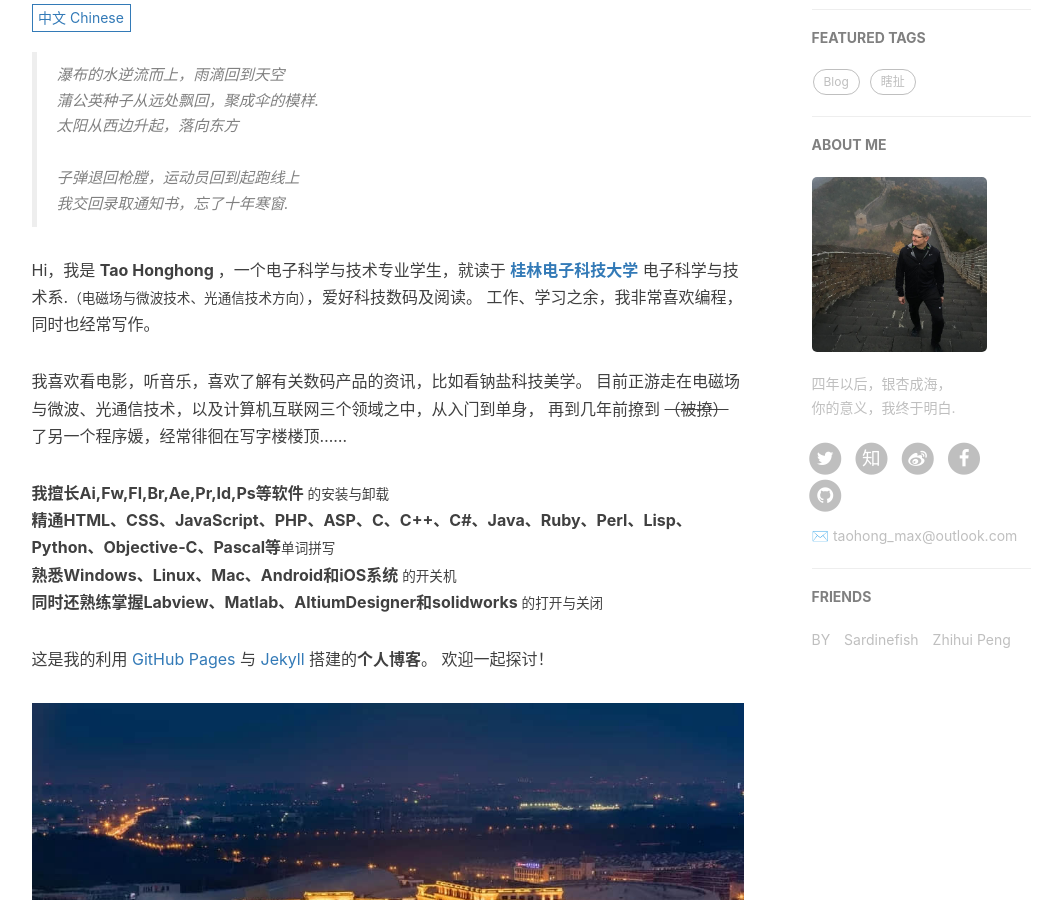
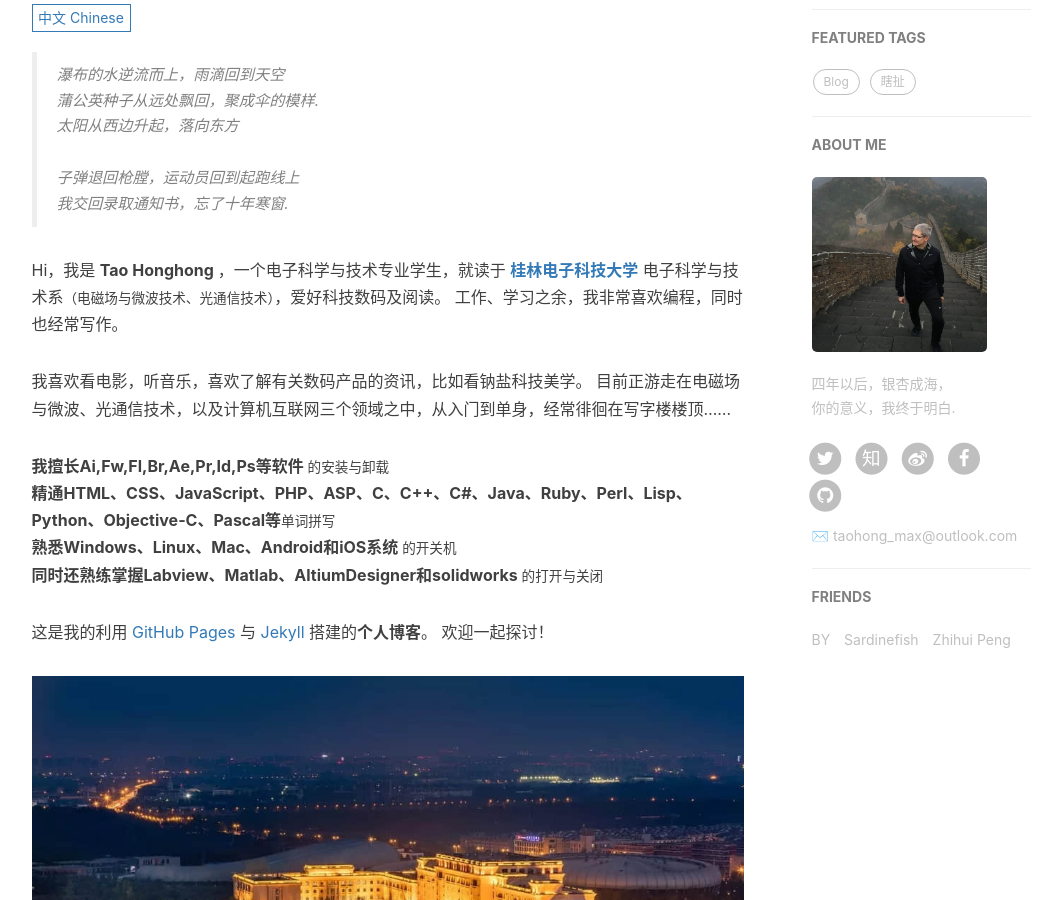
Before and after one commit to TaohongMaxwell/TaohongMaxwell.github.io, a Jekyll site: the page built from about.html, in a window 1280 px wide and 900 px high, scrolled down 449 px. Shown: the whole window, without its empty margins (136-1198 px from the left). Built offline with Jekyll 4.4.1, drawn with Linux system fonts in a browser that asks for light colours; nearby versions of some CDN libraries; comment, search, counter and statistics services are not loaded.

Commit message:
Update about.html

```diff
--- a/about.html
+++ b/about.html
@@ -32,15 +32,14 @@ header-img: "img/guilin/yaoshan.jpg"
 
         <p>
             Hi，我是 <strong> Tao Honghong </strong>，一个电子科学与技术专业学生，就读于
-            <a href="http://www.guet.edu.cn/" target="_blank"><strong>桂林电子科技大学</strong></a>
-            电子科学与技术系.<small>（电磁场与微波技术、光通信技术方向）</small>，爱好科技数码及阅读。
+            <a href="http://www.guet.edu.cn/" target="GUET"><strong>桂林电子科技大学</strong></a>
+            电子科学与技术系<small>（电磁场与微波技术、光通信技术）</small>，爱好科技数码及阅读。
             工作、学习之余，我非常喜欢编程，同时也经常写作。
         </p>
 
         <p>
             我喜欢看电影，听音乐，喜欢了解有关数码产品的资讯，比如看钠盐科技美学。
-            目前正游走在电磁场与微波、光通信技术，以及计算机互联网三个领域之中，从入门到单身，
-            再到几年前撩到 <del> （被撩） </del> 了另一个程序媛，经常徘徊在写字楼楼顶……
+            目前正游走在电磁场与微波、光通信技术，以及计算机互联网三个领域之中，从入门到单身，经常徘徊在写字楼楼顶……
         </p>
 
         <p>
@@ -79,7 +78,7 @@ header-img: "img/guilin/yaoshan.jpg"
 
         <p>
             Hi, I am <strong> Maxwell </strong>, an <strong>Electronic Science and Technology</strong> student who studied in
-            <a href="http://www.guet.edu.cn/" target="_blank"><strong>Guilin University of Electronic Technology</strong></a>.
+            <a href="http://www.guet.edu.cn/" target="GUET"><strong>Guilin University of Electronic Technology</strong></a>.
             In addition to work and study, I like programming very much, and I am also a literature enthusiast.
         </p>
 
```
